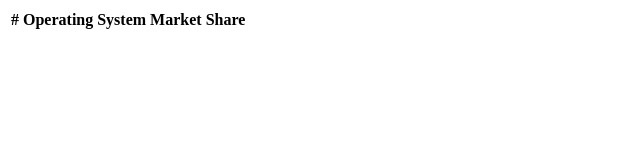
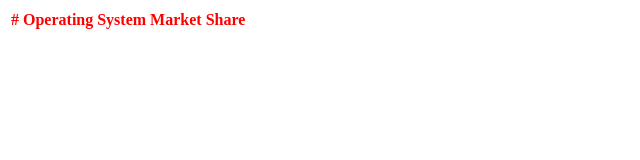
Before and after one commit to omkarkhair/jsonTable, a plain HTML site: page example/index.html in a window 1280 px wide. Shown: the whole page, without its empty margins (0-640 px from the left). Drawn offline with Linux system fonts and the light colour scheme.

Commit message:
Update example

```diff
--- a/example/index.html
+++ b/example/index.html
@@ -6,13 +6,9 @@
 	<script type="text/javascript" src="jsonTable.js"></script>
 </head>
 <body>
-<table id="dataTable">
-	<thead>
-
-	</thead>
-	<tbody>
-	</tbody>
-</table>
+<table id="dataTable" style="color: red;">
+</table><br/>
+<div id="test"></div>
 <script type="text/javascript">
 	$("#dataTable").jsonTable({
 		head : ['#','Operating System','Market Share'],
@@ -20,6 +16,18 @@
 	});
 
 	$("#dataTable").jsonTableUpdate("data.json");
+
+	// Test on a jquery created table
+	var testTable = $("<table></table>");
+
+	testTable.jsonTable({
+	    head : ['#','Operating System','Market Share', "test"], // Goes on the <thead>
+	    json : ['id', 'name', 'share', '*'] //json identities from the loaded json object
+	});
+
+	testTable.jsonTableUpdate(options);
+
+	$("#testdiv").append(testTable);
 </script>
 </body>
 </html>
```
